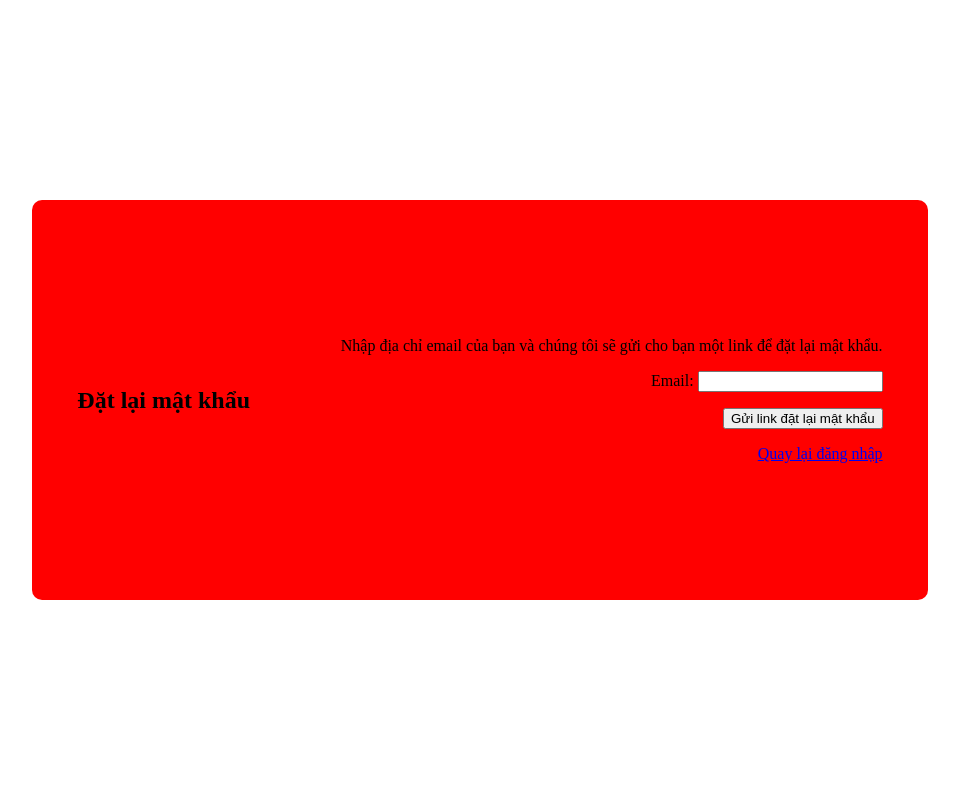
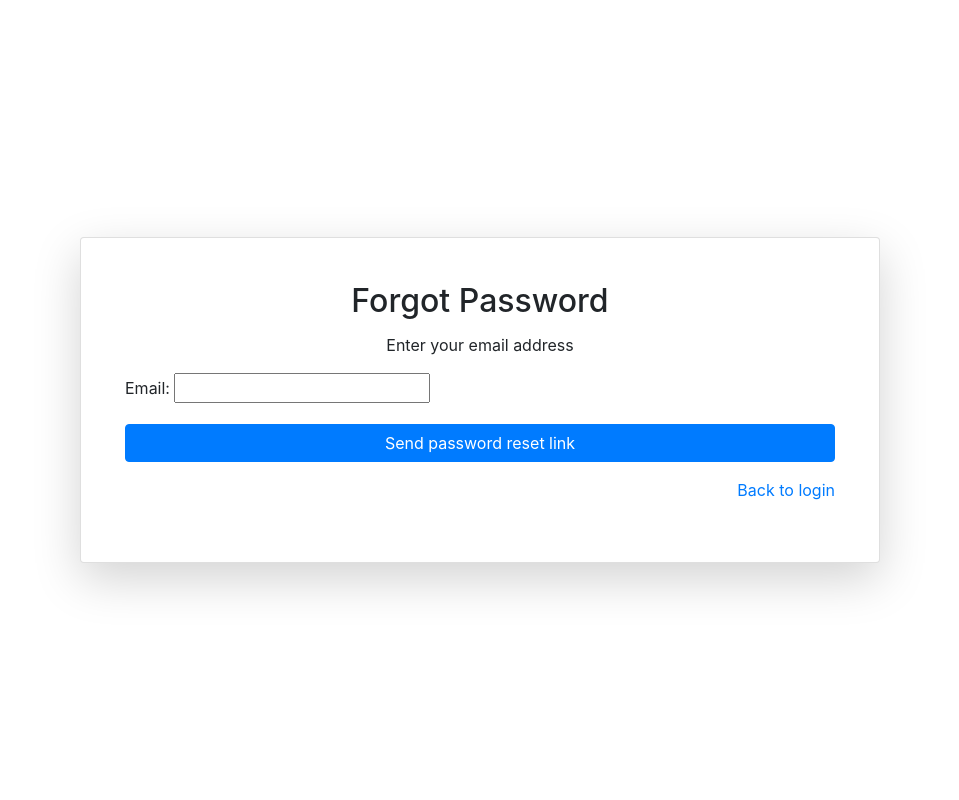
Before and after one commit to anhhducnguyen/Smart-lock-application, a Django app: page /password_reset/ in a window 1280 px wide. Shown: the whole page, without its empty margins (160-1119 px from the left). Run offline with Django 5.2, Linux system fonts and the light colour scheme; some libraries are stand-ins or nearby versions.

Commit message:
password reset

```diff
--- a/static/assets/css/password-reset.css
+++ /dev/null
@@ -1,26 +0,0 @@
-html, body {
-    height: 100%;
-    margin: 0;
-}
-
-.container {
-    display: flex;
-    justify-content: center;
-    align-items: center;
-    height: 100vh;
-    width: 100%;
-}
-
-.form {
-    display: flex;
-    justify-content: space-around;
-    background-color: red;
-    border-radius: 10px;
-    height: 400px;
-    align-items: center;
-    width: 70%;
-}
-
-.form-right{
-    text-align: right;
-}
--- a/templates/password_reset_form.html
+++ b/templates/password_reset_form.html
@@ -1,4 +1,4 @@
-<!DOCTYPE html>
+<!-- <!DOCTYPE html>
 <html lang="en">
 <head>
     <meta charset="UTF-8">
@@ -29,3 +29,43 @@
 
 </body>
 </html>
+
+
+ -->
+
+
+ <!DOCTYPE html>
+<html lang="en">
+<head>
+    <meta charset="UTF-8">
+    <meta name="viewport" content="width=device-width, initial-scale=1.0">
+    {% load static %}
+    <link rel="stylesheet" href="https://stackpath.bootstrapcdn.com/bootstrap/4.5.2/css/bootstrap.min.css">
+    <title>Password Reset</title>
+</head>
+<body>
+    <div class="container d-flex justify-content-center align-items-center min-vh-100">
+        <div class="card p-4 shadow-lg w-100" style="max-width: 800px;">
+            <div class="card-body">
+                <h2 class="card-title text-center">Forgot Password</h2>
+                <p class="text-center">Enter your email address</p>
+
+                <form method="post">
+                    {% csrf_token %}
+                    {{ form.as_p }}
+                    <div class="text-center">
+                        <button type="submit" class="btn btn-primary btn-block">Send password reset link</button>
+                    </div>
+                </form>
+                <p class="text-right mt-3">
+                    <a href="{% url 'signin' %}">Back to login</a>
+                </p>
+            </div>
+        </div>
+    </div>
+
+    <script src="https://code.jquery.com/jquery-3.5.1.slim.min.js"></script>
+    <script src="https://cdn.jsdelivr.net/npm/@popperjs/core@2.9.2/dist/umd/popper.min.js"></script>
+    <script src="https://stackpath.bootstrapcdn.com/bootstrap/4.5.2/js/bootstrap.min.js"></script>
+</body>
+</html>
```
